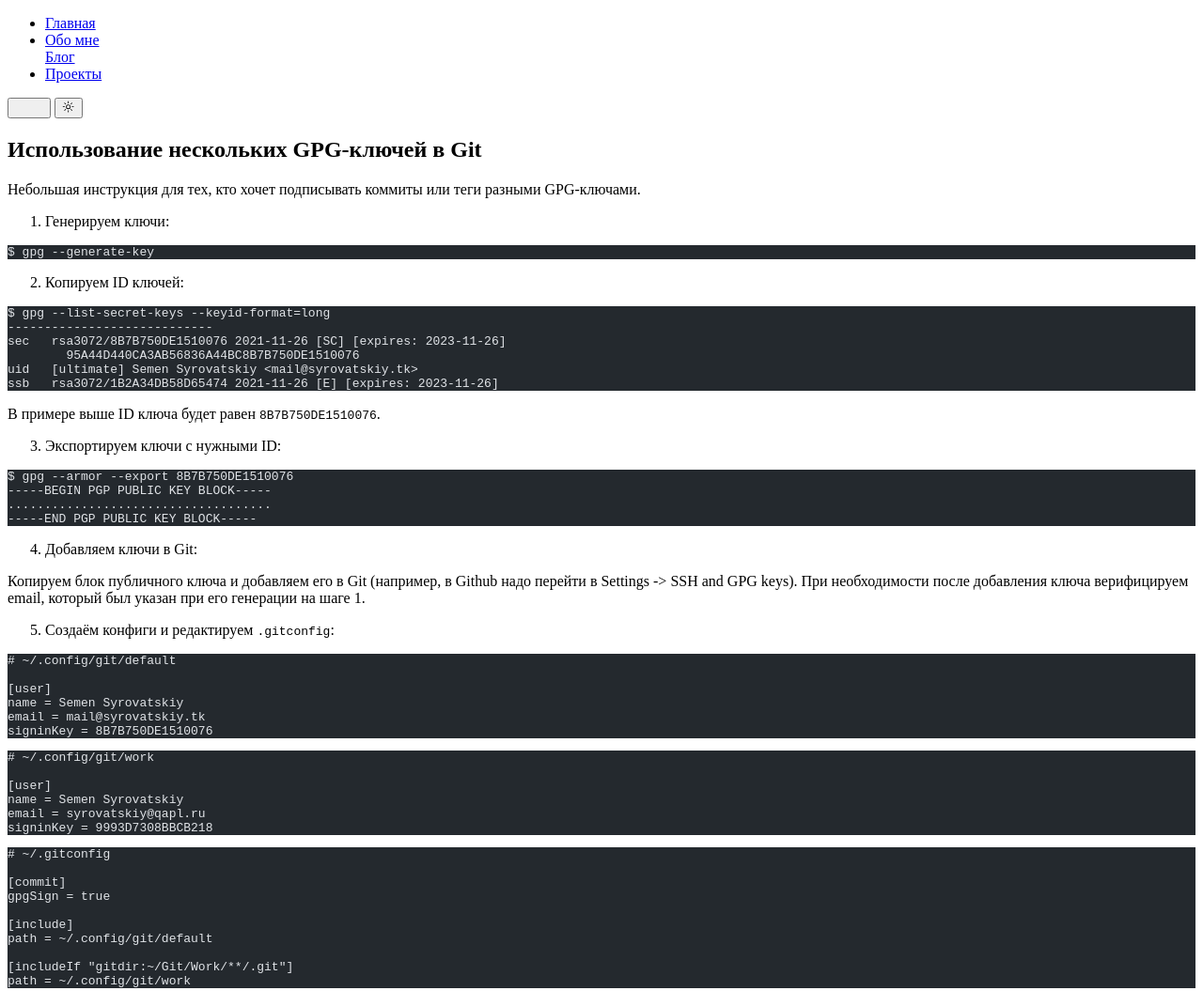
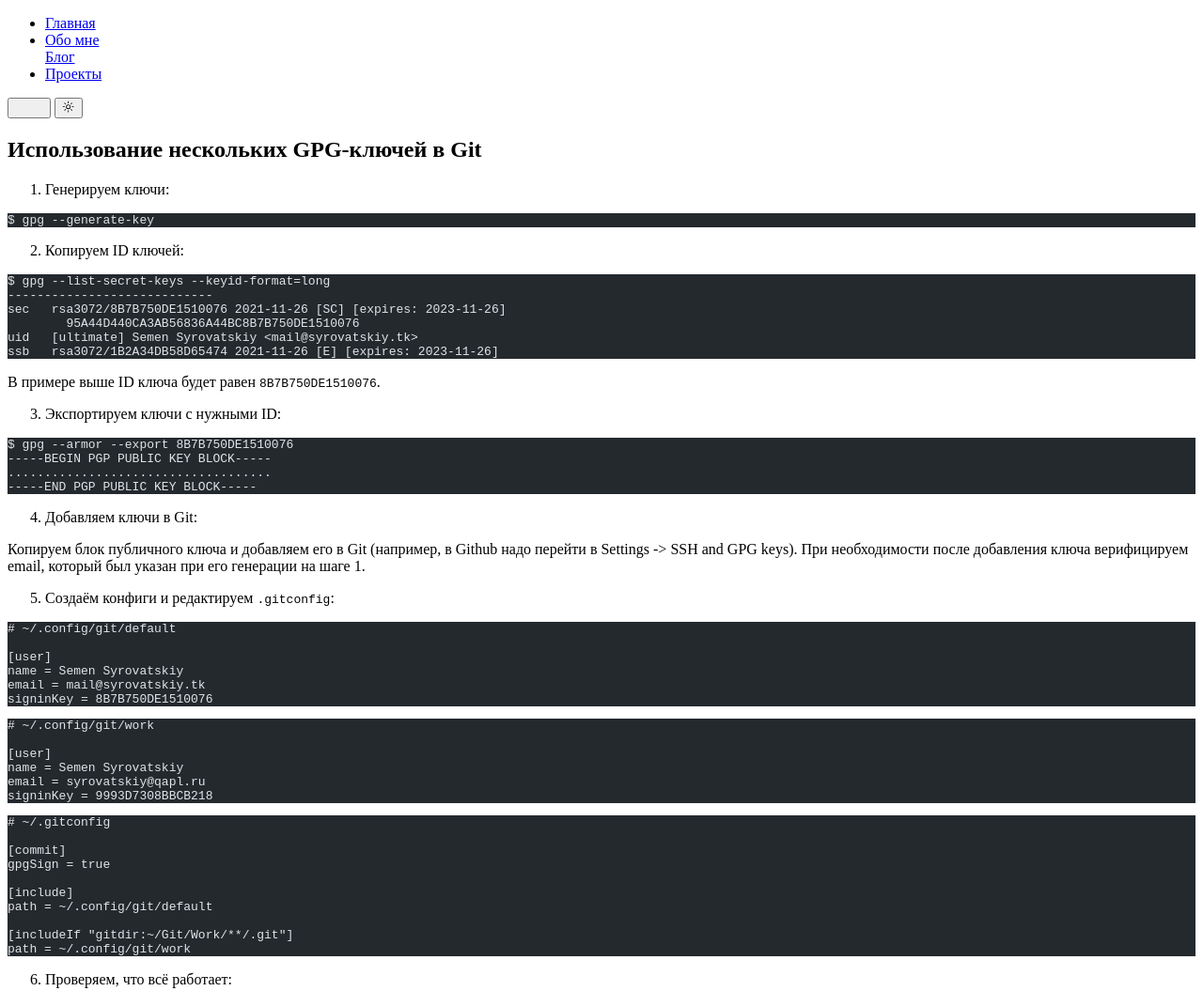
Before and after one commit to jonathanblade/webpage, an Astro site: page /blog/multiple-git-gpg in a window 1280 px wide. Shown: the top 1055 px of the page at 94% size. Built offline with nearby package versions, Linux system fonts and the light colour scheme; Astro itself is replaced by a stand-in of ours; code samples lack their colours; some icons are missing.

Commit message:
fix: more style improvements

```diff
--- a/src/components/projects/ProjectCard.astro
+++ b/src/components/projects/ProjectCard.astro
@@ -7,7 +7,7 @@ const { item } = Astro.props;
 
 <div>
   <a
-    class="duration-400 my-10 block rounded-lg border px-3 py-2 transition hover:scale-105 hover:shadow-xl"
+    class="duration-400 block rounded-lg border px-3 py-2 transition hover:scale-105 hover:shadow-xl"
     href={item.href}
     target="_blank"
   >
--- a/src/layouts/BaseLayout.astro
+++ b/src/layouts/BaseLayout.astro
@@ -18,8 +18,8 @@ const { title } = Astro.props;
     <!-- prettier-ignore -->
     <Header />
     <main class="mx-5 my-10 flex-grow">
-      <div class="md:grid md:grid-cols-5 lg:grid-cols-4 xl:grid-cols-3">
-        <div class="col-start-2 md:col-end-5 lg:col-end-4 xl:col-end-3">
+      <div class="md:grid md:grid-cols-6 lg:grid-cols-5 xl:grid-cols-4">
+        <div class="col-start-2 md:col-end-6 lg:col-end-5 xl:col-end-4">
           <slot />
         </div>
       </div>
--- a/src/layouts/MarkdownLayout.astro
+++ b/src/layouts/MarkdownLayout.astro
@@ -6,7 +6,7 @@ const { title } = Astro.props;
 
 <!-- TODO: пробросить название поста в заголовок -->
 <BaseLayout title="Блог | Семён Сыроватский">
-  <article class="prose dark:prose-dark">
+  <article class="prose max-w-none prose-headings:text-center dark:prose-dark">
     <slot />
   </article>
 </BaseLayout>
--- a/src/pages/blog/multiple-git-gpg.md
+++ b/src/pages/blog/multiple-git-gpg.md
@@ -6,8 +6,6 @@ date: 27 ноября 2021
 ---
 
 # Использование нескольких GPG-ключей в Git
-
-Небольшая инструкция для тех, кто хочет подписывать коммиты или теги разными GPG-ключами.
 
 1. Генерируем ключи:
 
```
Also changed, not shown: src/pages/projects.astro (+6 -4 lines).
